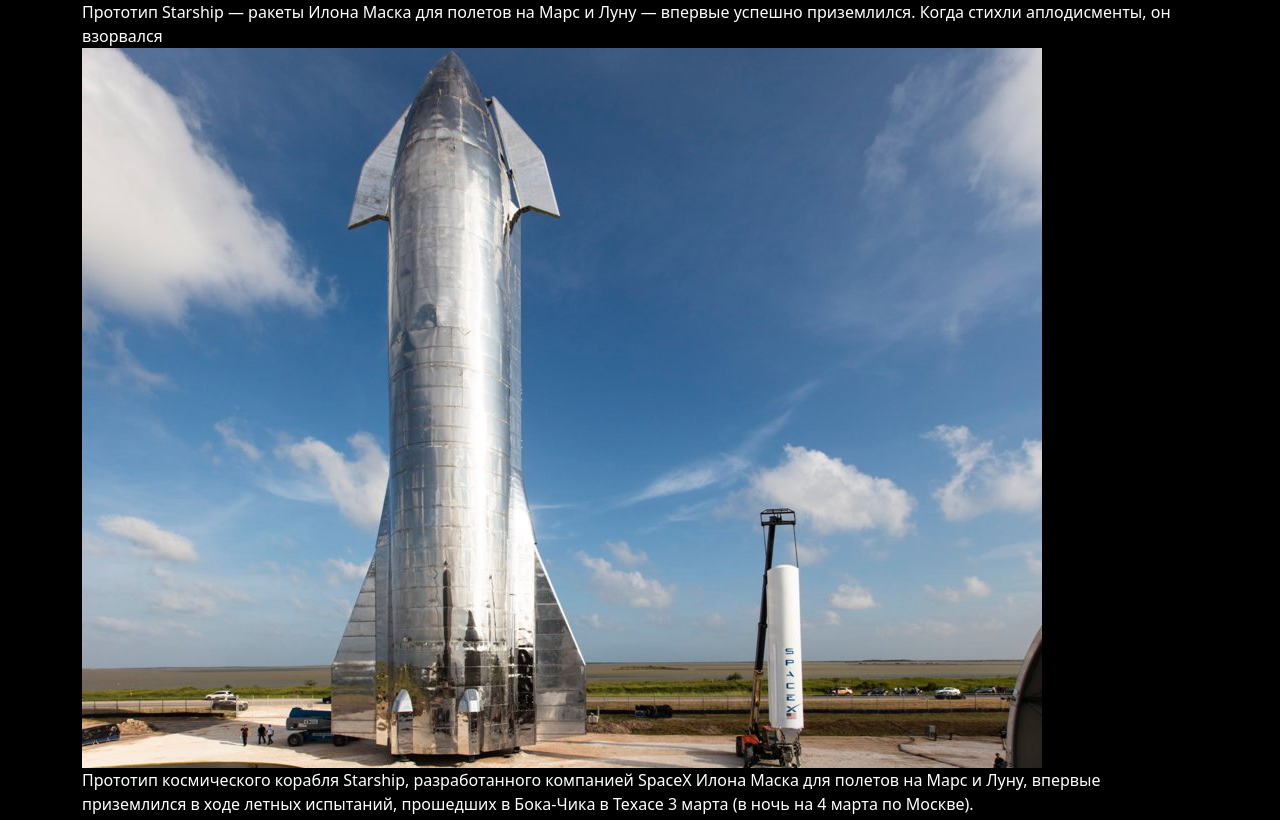
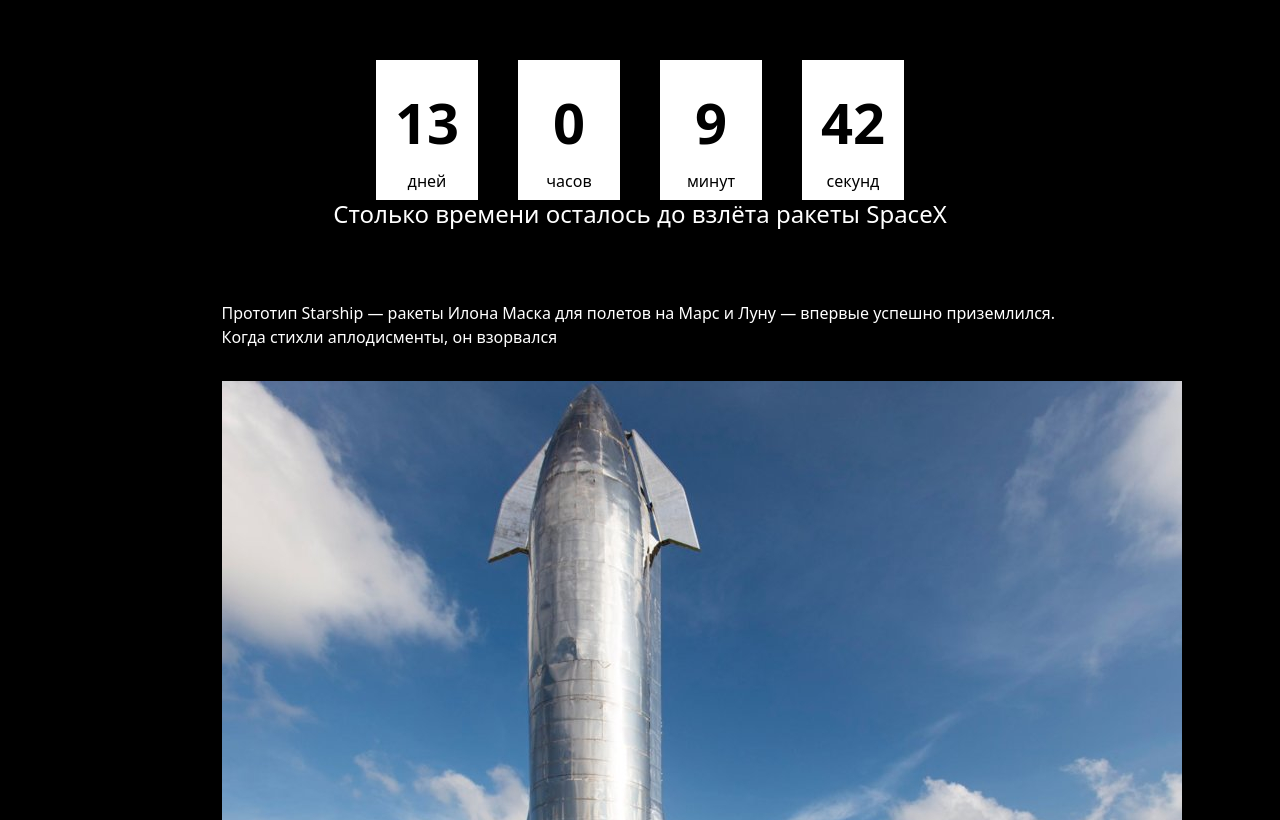
Before and after one commit to IvanGricev/LIVESPACE, a PHP site: page /news.php in a window 1280 px wide. Shown: the part 132-952 px from the top of the page. Run offline with PHP 8.4, Linux system fonts and the light colour scheme.

Commit message:
Изменение новостной страницы
Возвращен таймер и частично изменена стилевая часть.

```diff
--- a/css/index.css
+++ b/css/index.css
@@ -55,3 +55,40 @@ a{
   background-color: #ffc700;
   color: #ffc700;
 }
+
+/*news*/
+.launch__timer {
+  /* width: 1080px; */
+  text-align: center;
+}
+.launch__timer .title {
+  text-align: center;
+  font-size: 36px;
+  line-height: 42px;
+  /* width: 521px; */
+  /* margin-left: 535px; */
+  margin-top: 51px;
+}
+.launch__timer .timer {
+  margin-top: 60px;
+  /* padding-left: 95px; */
+  display: inline-flex;
+  color: black;
+  /* padding-left: 518px; */
+}
+.launch__timer .timer__block {
+  width: 102px;
+  height: 140px;
+  background: #fff;
+  box-shadow: 0 4px 20px rgba(0, 0, 0, .25);
+  font-size: 16px;
+  font-weight: 300;
+  margin: 0 20px;
+}
+.launch__timer .timer__block span {
+  display: block;
+  margin-top: 20px;
+  margin-bottom: 5px;
+  font-size: 56px;
+  font-weight: 700
+}
--- a/news.php
+++ b/news.php
@@ -55,40 +55,63 @@ if (check_auth()) {
         </div>
     </header>
 
-    <main class="container">
 
-        <div class="main_lt">
+    <!-- возможно к переносу на основную странницу -->
+    <section class="section-timer pb-5">
+        <div class="container">
+            <div class="launch__timer  center">
+                <div class="timer">
+                    <div class="timer__block">
+                        <span id="days">12</span> дней
+                    </div>
+                    <div class="timer__block">
+                        <span id="hours">20</span> часов
+                    </div>
+                    <div class="timer__block">
+                        <span id="minutes">56</span> минут
+                    </div>
+                    <div class="timer__block">
+                        <span id="seconds">20</span> секунд
+                    </div>
+                </div>
+                <h4 class="">Столько времени осталось до взлёта ракеты SpaceX</h4>
+            </div>
+        </div>
+    </section>
+
+    <main class="container pb-5">
+        <div class="w-75 mx-auto">
+            <div class="pt-3 pb-3">
                 Прототип Starship — ракеты Илона Маска для полетов на Марс и Луну — впервые успешно приземлился. Когда стихли аплодисменты, он взорвался
             </div>
-        <div class="mimage_1">
+            <div class="pt-3 pb-3">
                 <img src="img/rocket.jpeg" alt="">
             </div>
 
-        <p class="main_tc">
+            <p class="pt-3 pb-3">
                 Прототип космического корабля Starship, разработанного компанией SpaceX Илона Маска для полетов на Марс и Луну, впервые приземлился в ходе летных испытаний, прошедших в Бока-Чика в Техасе 3 марта (в ночь на 4 марта по Москве).
             </p>
-        <div class="mvid">
-            <iframe width="875" height="520" src="https://www.youtube.com/embed/ODY6JWzS8WU" title="YouTube video player" frameborder="0" allow="accelerometer; autoplay; clipboard-write; encrypted-media; gyroscope; picture-in-picture" allowfullscreen></iframe>
+            <div class="pt-3 pb-3">
+                <iframe width="740" height="420" src="https://www.youtube.com/embed/ODY6JWzS8WU" title="YouTube video player" frameborder="0" allow="accelerometer; autoplay; clipboard-write; encrypted-media; gyroscope; picture-in-picture" allowfullscreen></iframe>
             </div>
-        <p class="main_t">
+            <p class="pt-3 pb-3">
                 Десятый серийный испытательный аппарат Starship SN10 в этот день пытались запустить дважды. Но первый пуск остановили меньше чем за одну секунду до старта из-за слишком большой тяги одного из двигателей. Старт отложили, когда двигатели уже запустились.
             </p>
-        <p class="main_t">
+            <p class="pt-3 pb-3">
                 После второго пуска испытательный аппарат успешно поднялся на высоту около 10 тысяч метров, после чего двигатели один за другим выключились, Starship перевернулся в горизонтальное положение и начал контролируемое падение. Затем ракета снова запустила
                 двигатели, вернулась в вертикальное положение и в отличие от двух предыдущих испытаний, когда восьмой и девятый прототипы взорвались при ударе о землю, в этот раз Starship целым опустился на посадочную стойку и остался стоять, слегка накренившись.
             </p>
-        <div class="mimage_2">
+            <div class="pt-3 pb-3">
                 <img src="img/tragectory.png" alt="">
             </div>
-
-
-        <p class="main_t">
+            <p class="fw-light">
                 Траекторию полета ракеты хорошо видно в коллаже фотографа Джека Бейера. Чтобы лучше увидеть снимок, нажмите на твит.
             </p>
-        <p class="main_t">
+            <p class="">
                 Спустя восемь минут после посадки, когда специалисты SpaceX уже выключили прямую видеотрансляцию запуска, ракета взорвалась. Этот момент попал на запись камеры новостного проекта NASASpaceflight. Как пишет The New York Times, предполагается, что взрыв
                 произошел из-за утечки топлива.
             </p>
+        </div>
     </main>
 
     <footer class="container pb-3">
```
Lines whose indentation alone changed are shown as unchanged.
